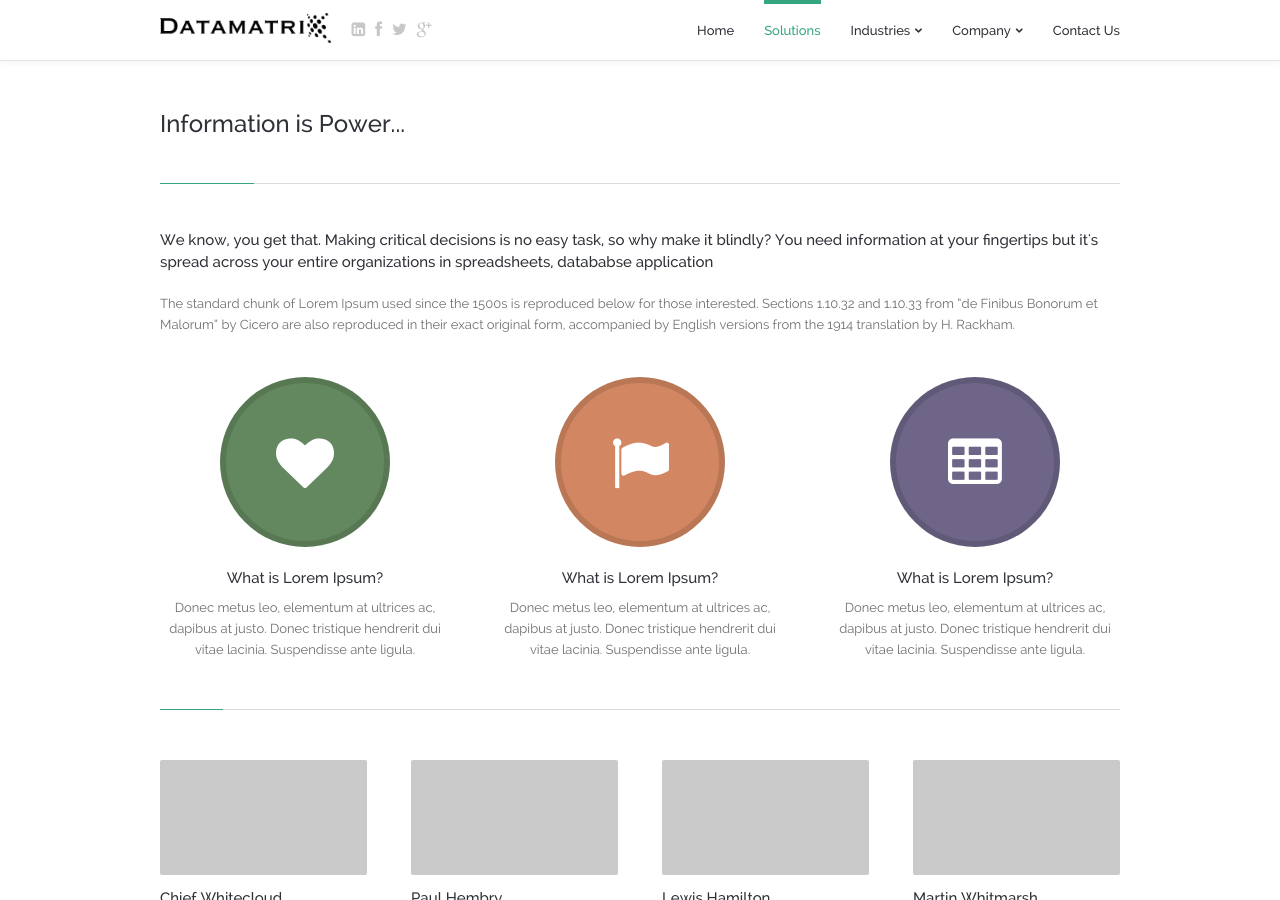
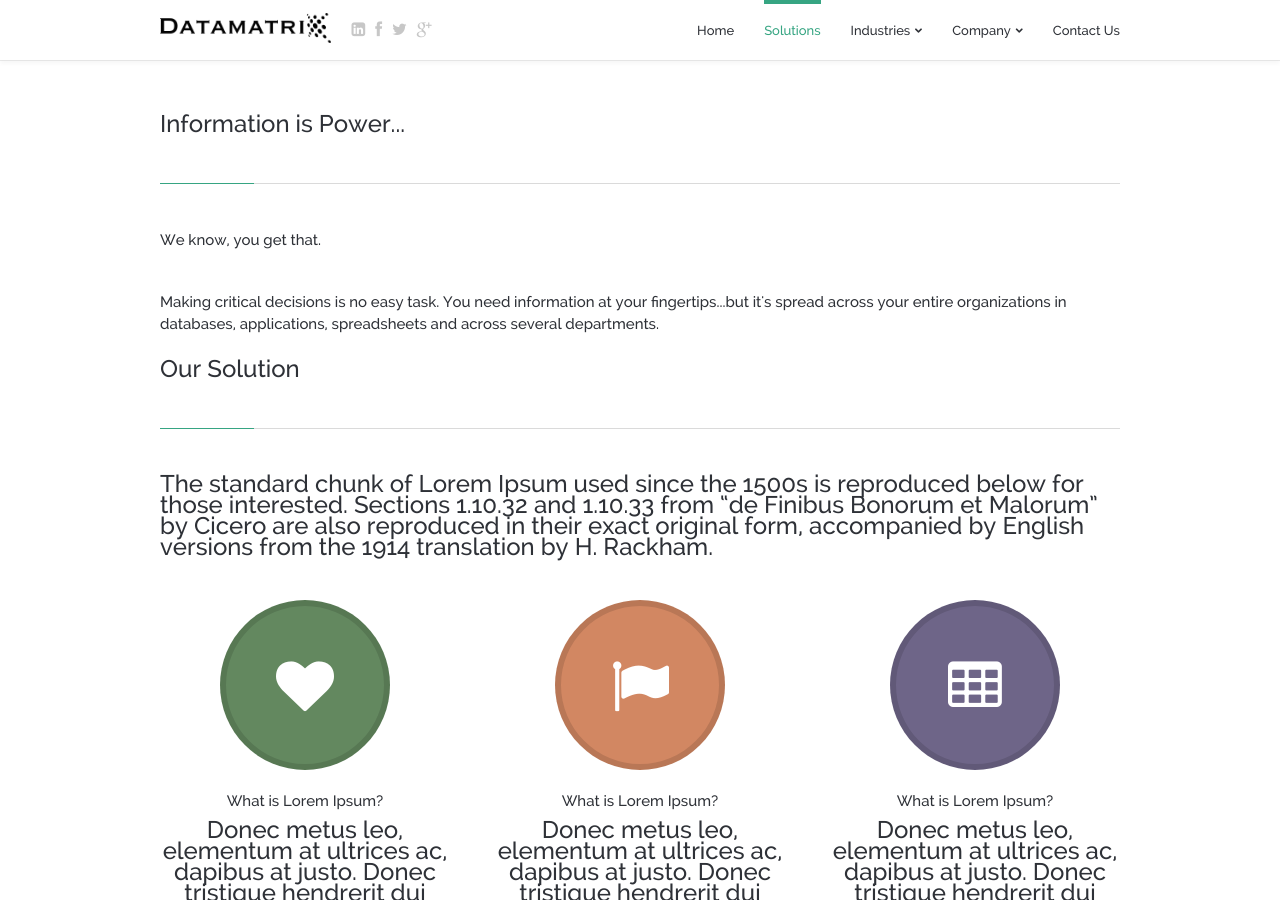
Before and after one commit to dtmtx/dtmtx.github.io, a Jekyll site: the page built from solutions.html, in a window 1280 px wide and 900 px high. Built offline with Jekyll 4.4.1, drawn with Linux system fonts in a browser that asks for light colours; Markdown is read by kramdown in place of the engine named in the settings.

Commit message:
content update

```diff
--- a/solutions.html
+++ b/solutions.html
@@ -23,8 +23,10 @@ active: current
 					<!-- Intro -->
 					<!-- ~~~~~~~~~~~~~~~~~~~~~~~~~~~~~~~ -->
 					<!-- Title -->
-					<h3>We know, you get that.  Making critical decisions is no easy task, so why make it blindly? You need information at your fingertips but it's spread across your entire organizations in spreadsheets, datababse application </h3>
+					<h3>We know, you get that.<h3>
+					<h3>Making critical decisions is no easy task. You need information at your fingertips...but it's spread across your entire organizations in databases, applications, spreadsheets and across several departments.  </h3>
 					<!-- Text -->
+					<h1>Our Solution<h1>
 					<p>The standard chunk of Lorem Ipsum used since the 1500s is reproduced below for those interested. Sections 1.10.32 and 1.10.33 from “de Finibus Bonorum et Malorum” by Cicero are also reproduced in their exact original form, accompanied by English versions from the 1914 translation by H. Rackham.</p>
 					<!-- ~~~~~~~~~~~~~~~~~~~~~~~~~~~~~~~ -->
 					<!-- END Intro -->
```
